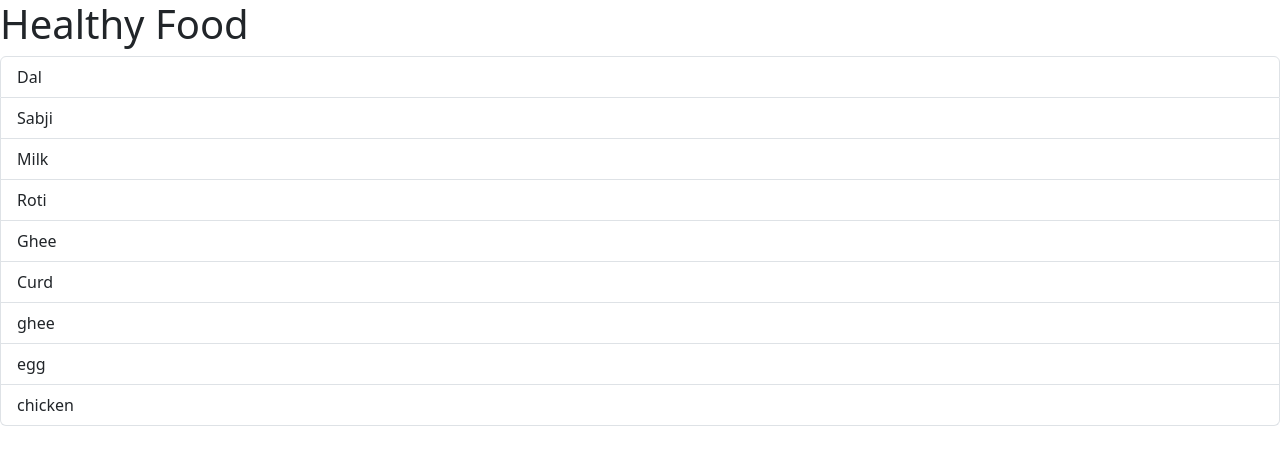
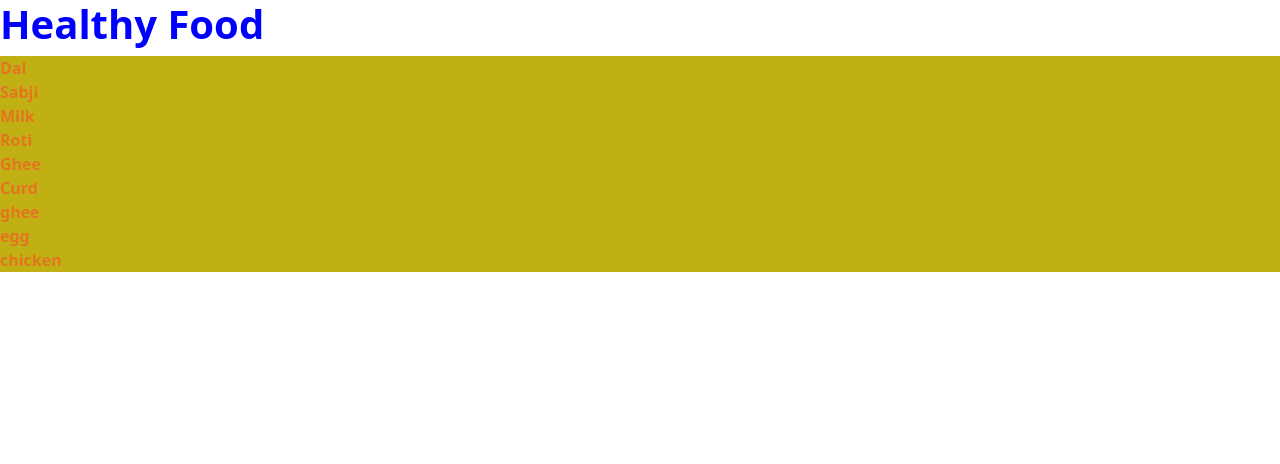
Before and after one commit to dg-codingbapunu/first-react-code, a React (Vite) app in the folder fragment/: page / in a window 1280 px wide. Shown: the top 464 px of the page. Built offline with nearby package versions, Linux system fonts and the light colour scheme.

Commit message:
use of css module in react

```diff
--- a/fragment/src/App.css
+++ b/fragment/src/App.css
@@ -0,0 +1,4 @@
+.food-heading {
+  font-weight: 900;
+  color: blue;
+}
--- a/fragment/src/App.jsx
+++ b/fragment/src/App.jsx
@@ -19,7 +19,7 @@
 
   return (
     <>
-      <h1>Healthy Food</h1>
+      <h1 className="food-heading">Healthy Food</h1>
       <ErrorMessage items={foodItem}></ErrorMessage>
       <FoodItems items={foodItem}></FoodItems>
     </>
--- a/fragment/src/Item.jsx
+++ b/fragment/src/Item.jsx
@@ -1,4 +1,10 @@
-function Item(items) {
-  return <li className="list-group-item">{items.foodItem}</li>;
+import styles from "./Item.module.css";
+
+function Item({ foodItem }) {
+  return (
+    <li className={`${styles["kg-item"]} `}>
+      <span className={`${styles["kg-span"]}`}>{foodItem}</span>
+    </li>
+  );
 }
 export default Item;
--- /dev/null
+++ b/fragment/src/Item.module.css
@@ -0,0 +1,8 @@
+.kg-item {
+  background-color: rgb(193, 176, 20);
+}
+.kg-span {
+  font-weight: 900;
+  color: rgb(228, 117, 32);
+  cursor: pointer;
+}
```
